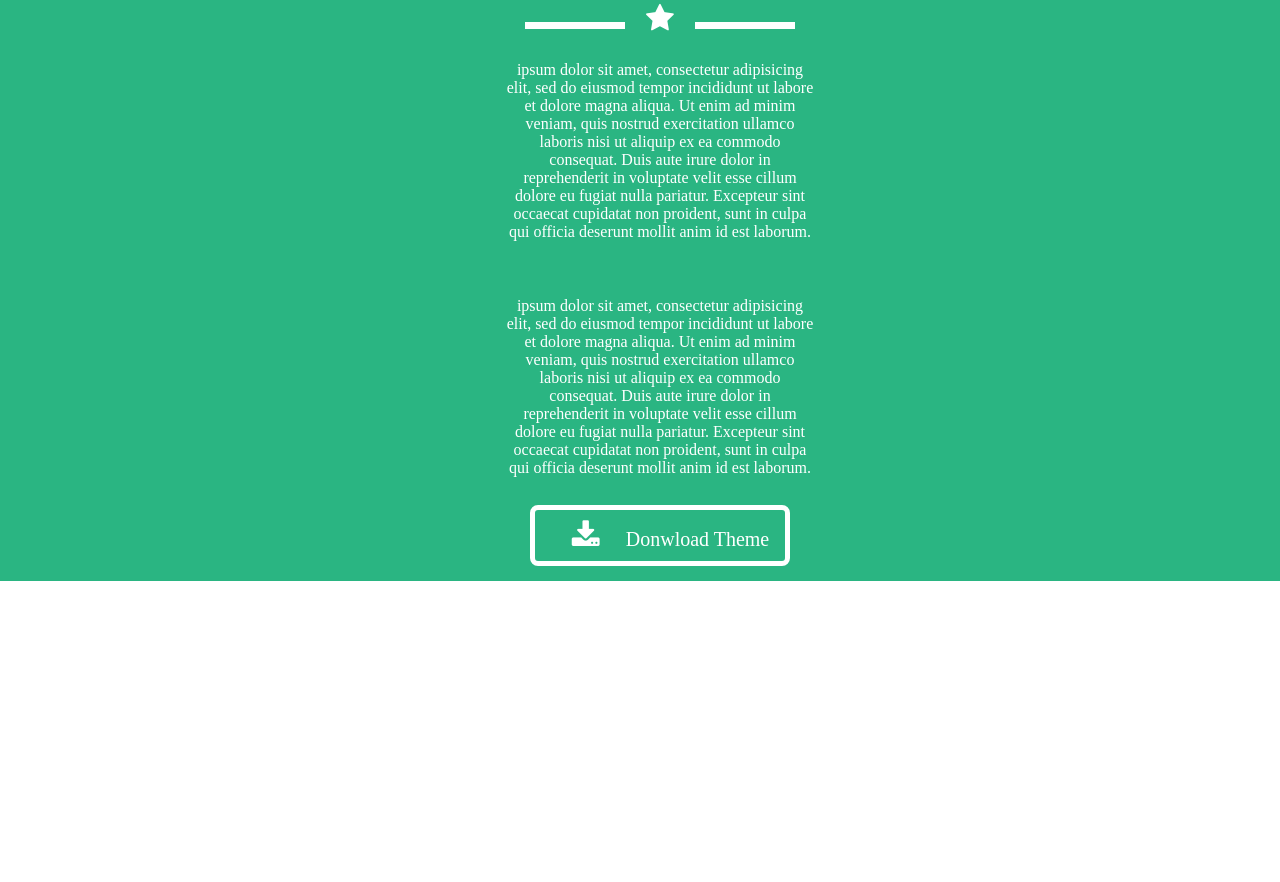
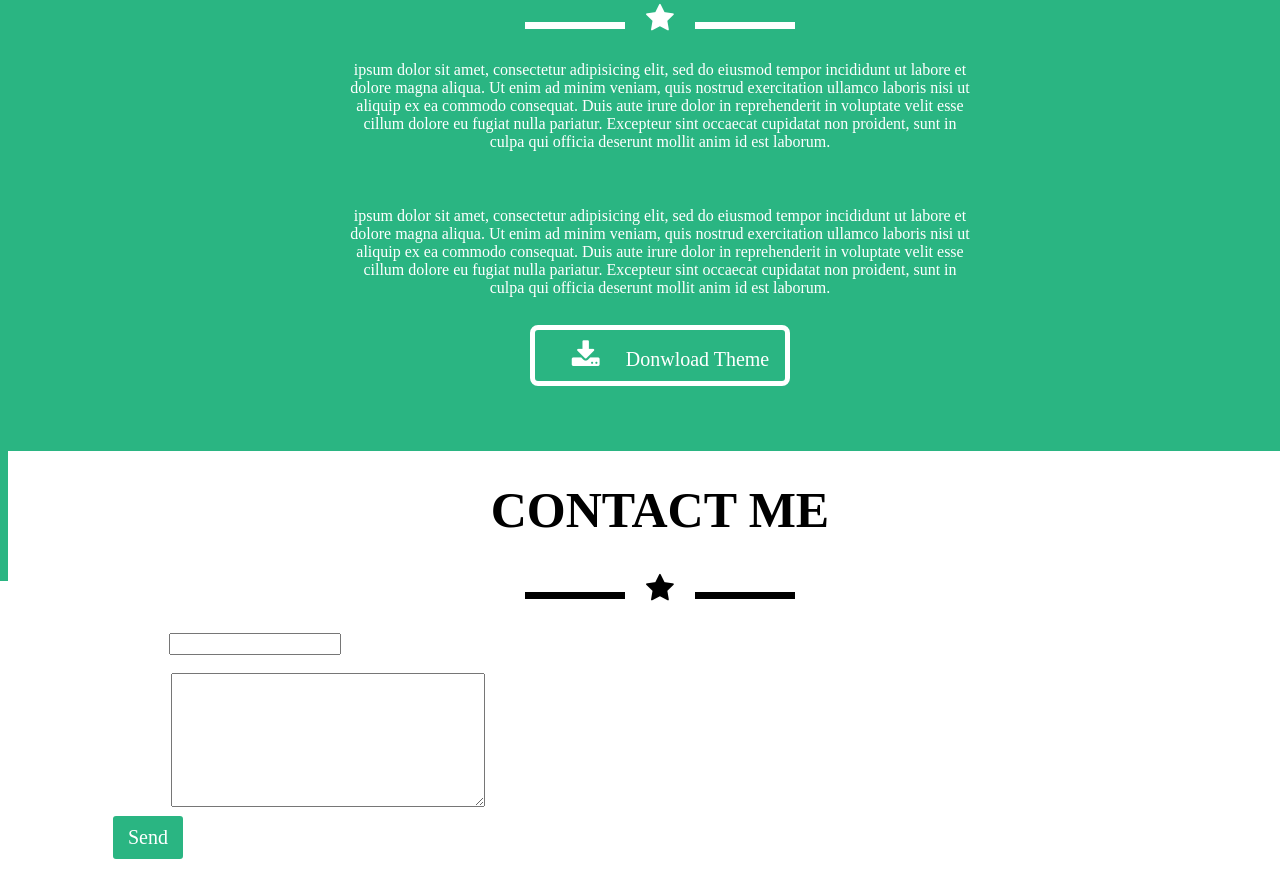
Before and after one commit to vanita22/freelancer-laboratoria, a plain HTML site: page index.html in a window 1280 px wide. Shown: the part 2551-3433 px from the top of the page. Before the commit the page ends 3132 px from the top, so only its background shows below. Drawn offline with nearby package versions, Linux system fonts and the light colour scheme.

Commit message:
actualizando cuarta caja

```diff
--- a/css/main.css
+++ b/css/main.css
@@ -147,7 +147,7 @@
 	color: black;
 }
 
-.cont2 .col-4{
+.col-4{
 	width: 33.333333%;
 }
 
@@ -213,6 +213,59 @@ button i{
 	font-size: 20px;
 }
 
-.row, .col-6 p{
+.col-6 p{
 	width: 50%;
 }
+
+/*cuarta caja*/
+
+
+.cont4{
+	background-color: white;
+	background-position: center;
+ 	background-repeat: no-repeat;
+  	background-size: cover;
+  	left: 0;
+  	right: 0;
+	width: 100%;
+	height: 200%;
+	position: relative;
+	margin-top: 700px;
+	padding: 10px 20px;
+	display: inline-block;
+}
+
+.cont4 h1{
+	text-align: center;
+	color: black;
+	margin-top: 20px;
+	font-size: 50px;
+}
+
+.cont4 .linea-a{
+	border-bottom: 7px solid black;
+	width: 100px;
+	display: inline-block;
+}
+
+.cont4 .linea-b{
+	border-bottom: 7px solid black;
+	width: 100px;
+	display: inline-block;
+}
+
+.cont4 i{
+	font-size: 30px;
+	width: 70px;
+	display: inline-block;
+	color: black;
+}
+
+form{
+	margin-top:30px;
+	margin-left: 80px;
+}
+
+form button{
+	width: 80px;
+}
--- a/index.html
+++ b/index.html
@@ -84,7 +84,29 @@
 				</div>
 
 				<button><i class="fa fa-download" aria-hidden="true"></i> Donwload Theme</button>
+		</div>
 
+		<!--cuarta caja-->
+
+		<div class="cont4" align="center" id="formu">
+			<h1>CONTACT ME</h1>
+			<div class="linea-a"></div><i class="fa fa-star" aria-hidden="true"></i><div class="linea-b"></div>
+
+				<form action="#" method="post" align="left">
+					<div>
+						<label for="name">Nombre:</label>
+						<input type="text" name="name" id="name" value=""/>
+					</div><br>
+
+					<div>
+						<label for="textarea">Textarea:</label>
+						<textarea cols="40" rows="8" name="textarea" id="textarea"></textarea>
+					</div>
+
+					<div>
+						<button>Send</button>
+					</div>
+				</form>
 		</div>
 
 	<!-- Enlaza aquí tu archivo JS -->
```
